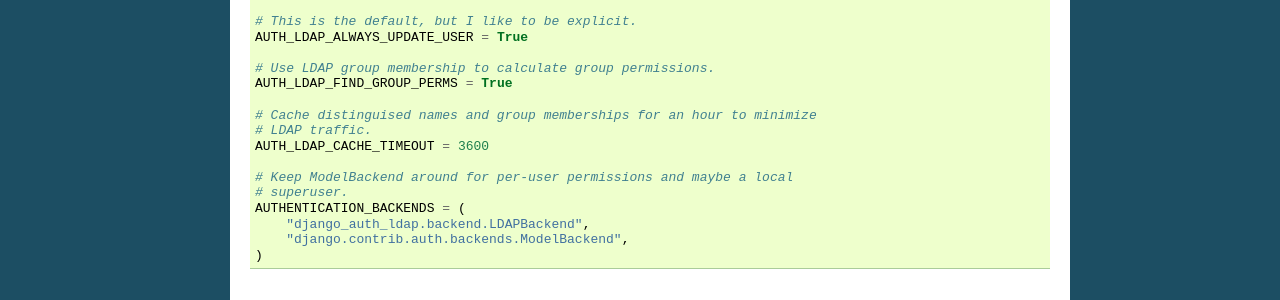
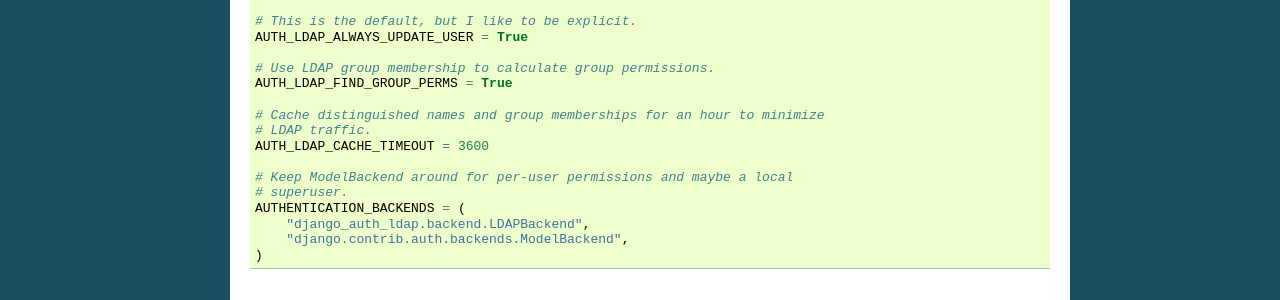
Before and after one commit to django-auth-ldap/django-auth-ldap, a Sphinx documentation site: the page built from docs/example.rst, in a window 1280 px wide. Shown: the part 811-1111 px from the top of the page. Built offline with Sphinx 7.4.7, drawn with Linux system fonts in a browser that asks for light colours.

Commit message:
Fix typo in docs: distinguised -> distinguished

```diff
--- a/README.rst
+++ b/README.rst
@@ -135,7 +135,7 @@
     # Use LDAP group membership to calculate group permissions.
     AUTH_LDAP_FIND_GROUP_PERMS = True
 
-    # Cache distinguised names and group memberships for an hour to minimize
+    # Cache distinguished names and group memberships for an hour to minimize
     # LDAP traffic.
     AUTH_LDAP_CACHE_TIMEOUT = 3600
 
--- a/docs/example.rst
+++ b/docs/example.rst
@@ -56,7 +56,7 @@
     # Use LDAP group membership to calculate group permissions.
     AUTH_LDAP_FIND_GROUP_PERMS = True
 
-    # Cache distinguised names and group memberships for an hour to minimize
+    # Cache distinguished names and group memberships for an hour to minimize
     # LDAP traffic.
     AUTH_LDAP_CACHE_TIMEOUT = 3600
 
```
